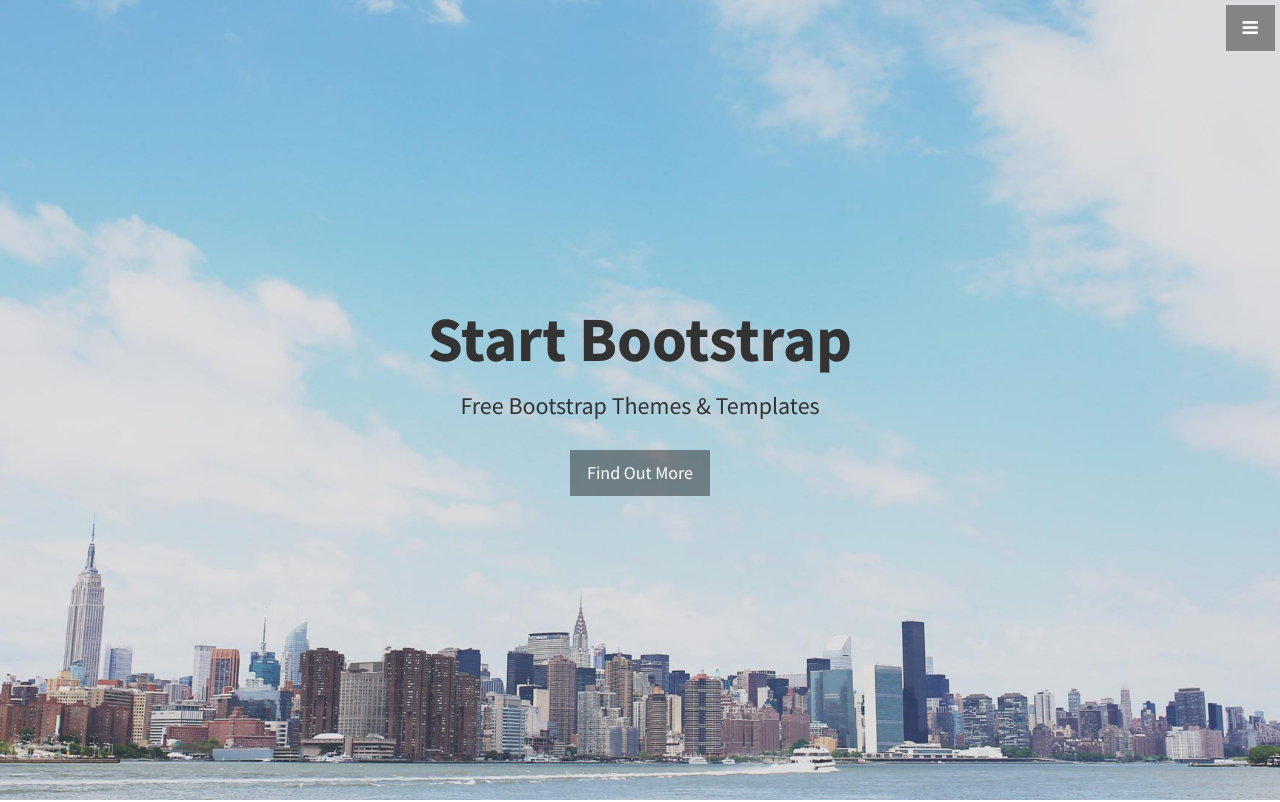
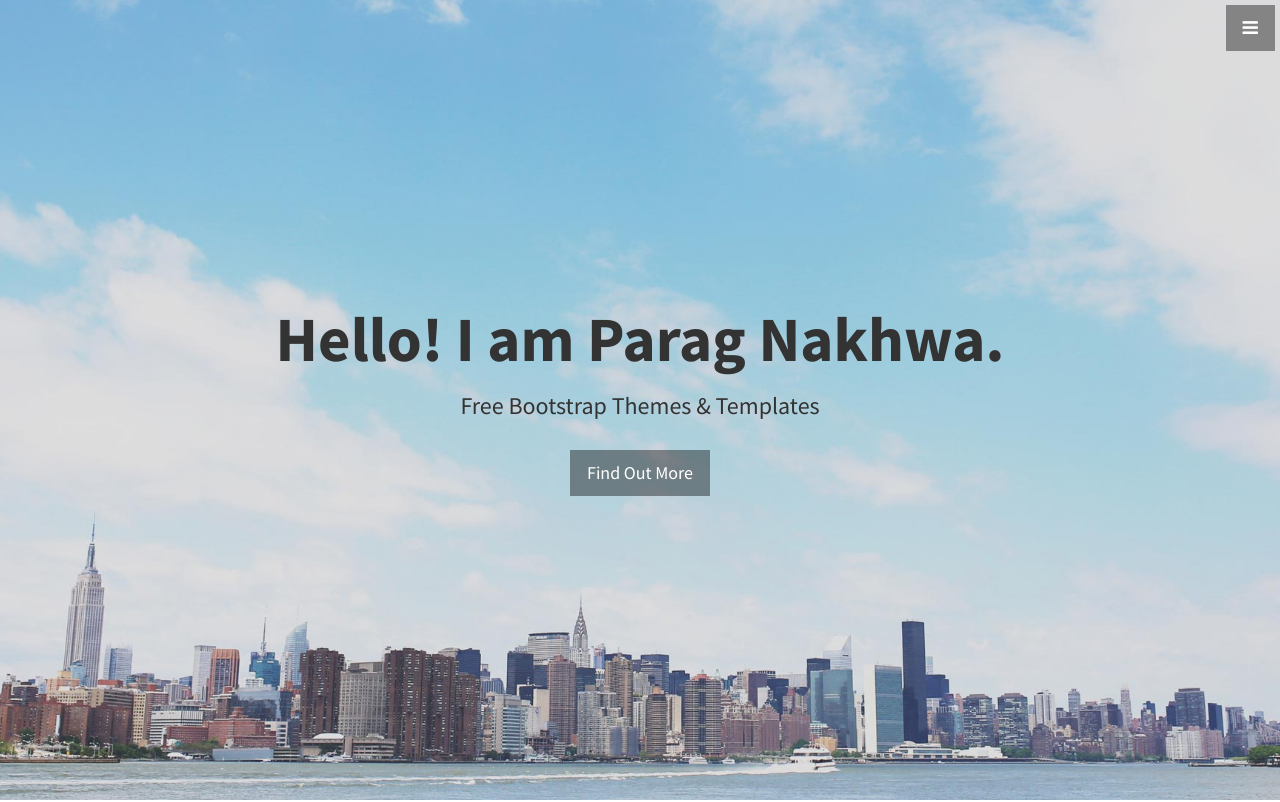
Before and after one commit to psnakhwa/psnakhwa.github.io, a plain HTML site: page index.html in a window 1280 px wide. Shown: the top 802 px of the page. Drawn offline with Linux system fonts and the light colour scheme.

Commit message:
added header

```diff
--- a/index.html
+++ b/index.html
@@ -61,7 +61,7 @@
     <!-- Header -->
     <header id="top" class="header">
         <div class="text-vertical-center">
-            <h1>Start Bootstrap</h1>
+            <h1>Hello! I am Parag Nakhwa.</h1>
             <h3>Free Bootstrap Themes &amp; Templates</h3>
             <br>
             <a href="#about" class="btn btn-dark btn-lg">Find Out More</a>
```
